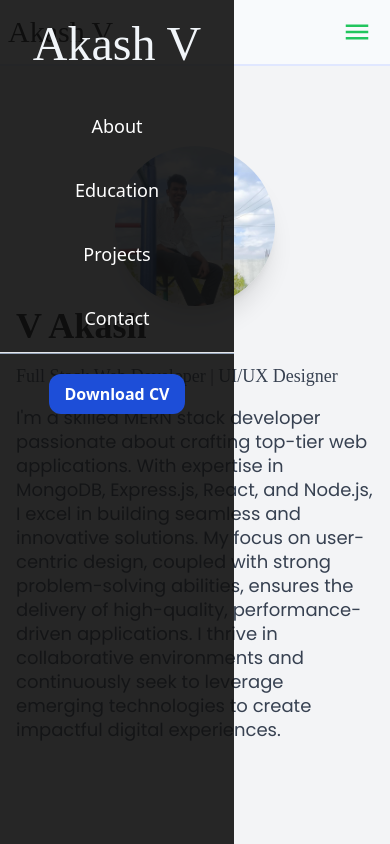
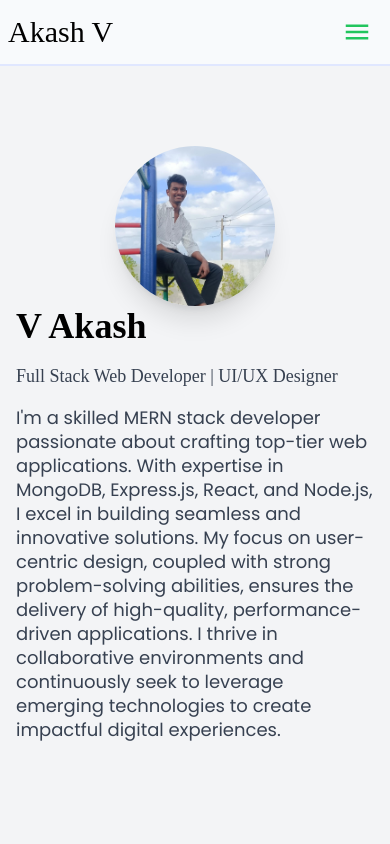
Before and after one commit to Akash-Shetty-85/portfolio, a React (Vite) app: page / in a window 390 px wide. Shown: the top 844 px of the page. Built offline with nearby package versions, Linux system fonts and the light colour scheme; a web font is replaced by a local one.

Commit message:
navbar bug resolved

```diff
--- a/src/Components/Navbar/navbar.css
+++ b/src/Components/Navbar/navbar.css
@@ -7,20 +7,14 @@
     .sidebar {
       position: fixed;
       top: 0;
-      left: 0;
-      width: 60%;
-      height: 100%;
-      background-color: rgba(16, 16, 16, 0.9);
-      transition: background-color 300ms ease-in-out, transform 300ms ease-in-out ,width 300ms ease-in;
-      transform: translate3d(0, 0, 0); /* Hardware acceleration */
+      left: -100%;
+      width: 70%;
+      height: 100vh;
+      overflow: scroll;
+      background-color: #333333;
+      transition: left 0.5s ease-in-out;
     }
     .sidebar.active {
       left: 0;
     }
-
-    .sidebar a:hover {
-      color: #bc1010;
-    }
-
-
   }
```
